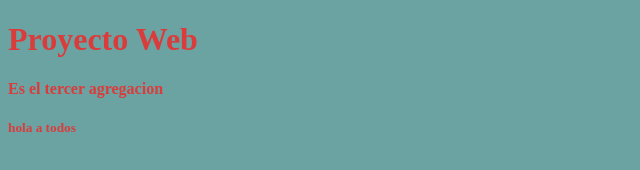
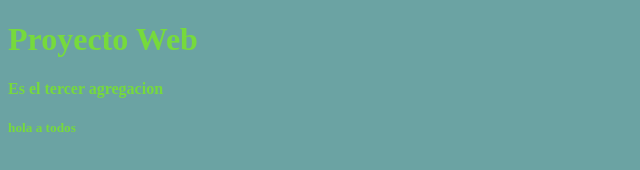
Before and after one commit to EdgarRe/CursoGit, a plain HTML site: page index.html in a window 1280 px wide. Shown: the whole page, without its empty margins (0-640 px from the left). Drawn offline with Linux system fonts and the light colour scheme.

```diff
--- a/CSS/estilos.css
+++ b/CSS/estilos.css
@@ -3,5 +3,5 @@
 body{
     background-color:rgb(107, 163, 163);
     font-weight: bold;
-    color: rgb(218, 60, 60);
+    color: rgb(118, 218, 60);
 }
```
